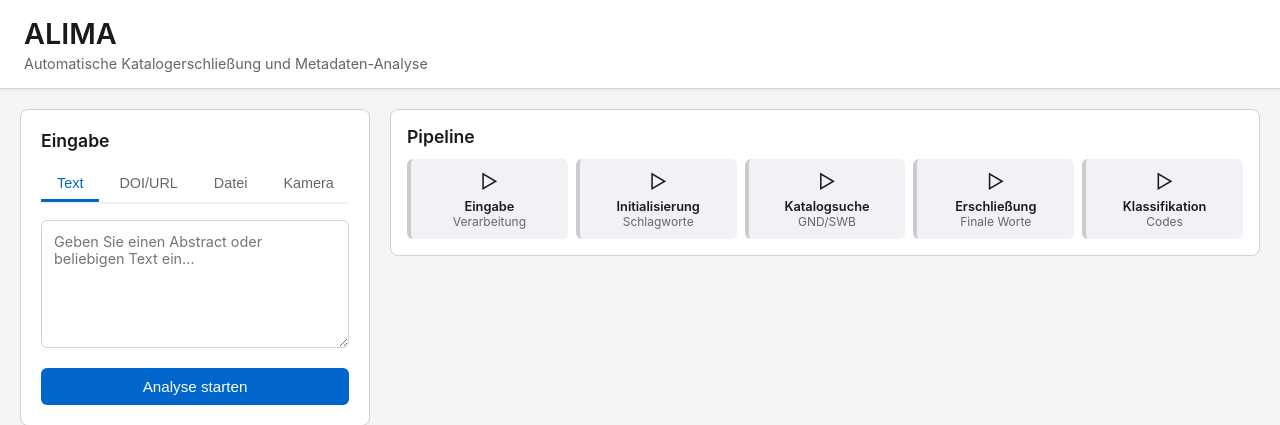
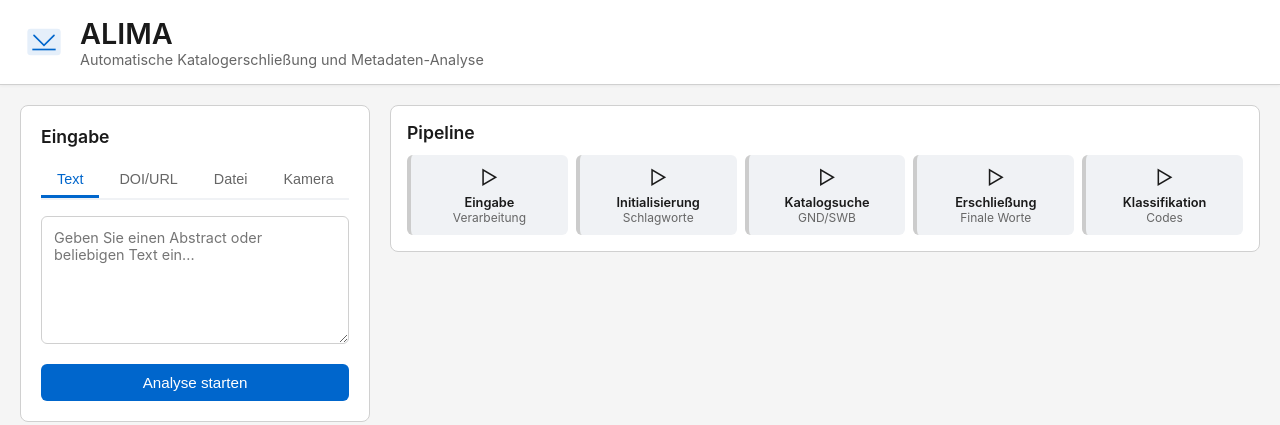
Before and after one commit to conradhuebler/ALIMA, a FastAPI app: page / in a window 1280 px wide. Shown: the top 425 px of the page. Run offline with FastAPI, Linux system fonts and the light colour scheme; parts of the project's set-up code (start-up, migrations or seed data) failed here and were passed over.

Commit message:
feat: Add ALIMA logo and improve header display
- Added SVG logo with library/document design
- Expanded acronym in header: Automatische Katalogerschließung und Metadaten-Analyse
- Improved header layout with flexbox for logo + title
- Added logging to debug JSON export empty issue

```diff
--- a/src/webapp/app.py
+++ b/src/webapp/app.py
@@ -446,6 +446,10 @@ async def run_analysis(
                     "has_final_llm_analysis": bool(hasattr(analysis_state, 'final_llm_analysis') and analysis_state.final_llm_analysis),
                 }
             }
+
+            # Log extracted results
+            logger.info(f"Extracted results - keywords: {len(final_keywords)}, classifications: {len(dk_classifications)}, initial: {len(initial_keywords)}")
+
             session.status = "completed"
             session.current_step = "classification"
 
--- a/src/webapp/static/index.html
+++ b/src/webapp/static/index.html
@@ -11,8 +11,17 @@
         <header>
             <div class="header-content">
                 <div class="header-title">
-                    <h1>ALIMA</h1>
-                    <p class="header-subtitle">Automatische Katalogerschließung und Metadaten-Analyse</p>
+                    <div class="logo">
+                        <svg viewBox="0 0 48 48" width="40" height="40">
+                            <rect x="4" y="8" width="40" height="32" rx="4" fill="#0066cc" opacity="0.1"/>
+                            <path d="M12 16L24 28L36 16" stroke="#0066cc" stroke-width="2" fill="none" stroke-linecap="round"/>
+                            <rect x="10" y="32" width="28" height="2" fill="#0066cc"/>
+                        </svg>
+                    </div>
+                    <div>
+                        <h1>ALIMA</h1>
+                        <p class="header-subtitle">Automatische Katalogerschließung und Metadaten-Analyse</p>
+                    </div>
                 </div>
             </div>
         </header>
--- a/src/webapp/static/styles.css
+++ b/src/webapp/static/styles.css
@@ -45,15 +45,37 @@ header {
     margin: 0 auto;
 }
 
+.header-title {
+    display: flex;
+    align-items: center;
+    gap: 16px;
+}
+
+.logo {
+    width: 40px;
+    height: 40px;
+    display: flex;
+    align-items: center;
+    justify-content: center;
+    flex-shrink: 0;
+}
+
+.logo svg {
+    width: 100%;
+    height: 100%;
+}
+
 header h1 {
     font-size: 1.8em;
     font-weight: 600;
     margin-bottom: 4px;
+    margin: 0;
 }
 
-header p {
+.header-subtitle {
     font-size: 0.9em;
     color: var(--light-text);
+    margin: 0;
 }
 
 main {
```
